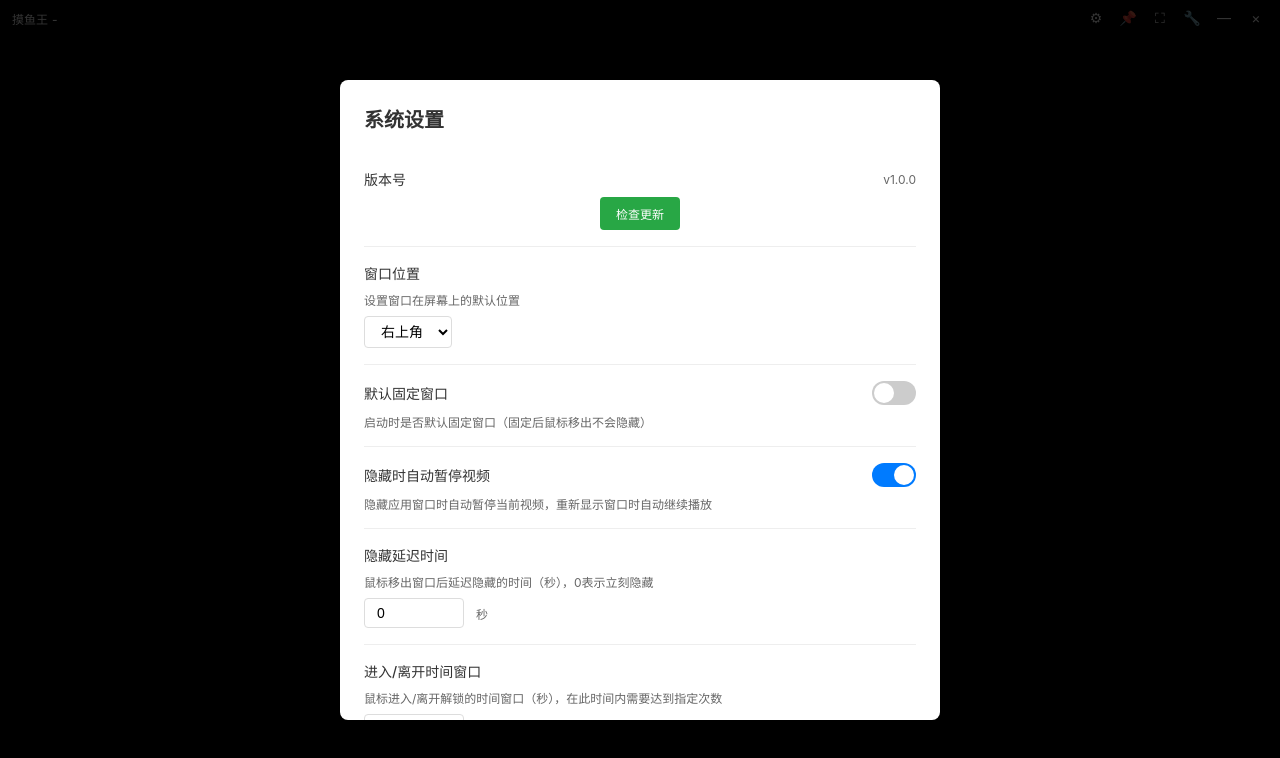
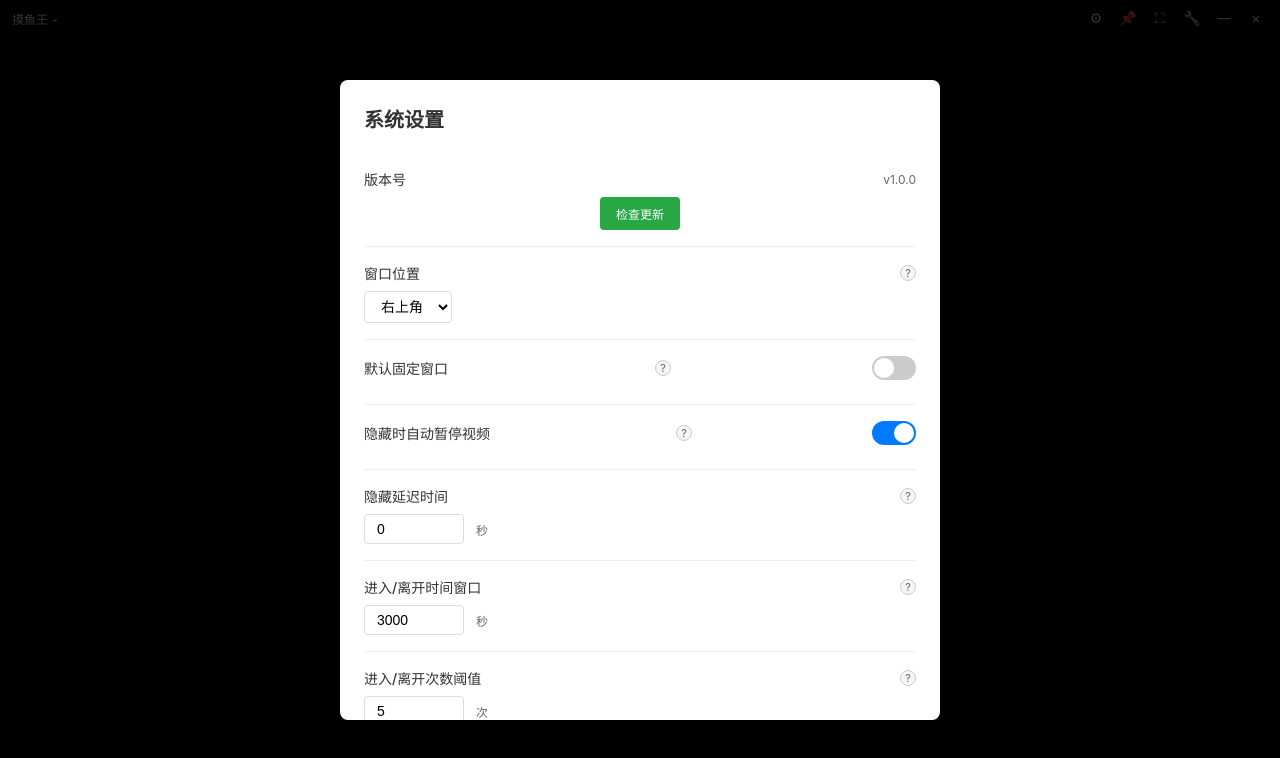
Before and after one commit to xxss0903/moyuking, a Vue app: page / in a window 1280 px wide. Both pictures are taken after a click on the element "系统设置". Shown: the top 758 px of the page. Built offline with nearby package versions, Linux system fonts and the light colour scheme.

Commit message:
ui: compact settings layout using tooltip help icons - Replace inline descriptions with '?' help icons and title tooltips - Reduce vertical space per setting item

```diff
--- a/src/components/SettingsPanel.vue
+++ b/src/components/SettingsPanel.vue
@@ -24,8 +24,11 @@
         <div class="setting-item">
           <div class="setting-label">
             <span class="setting-label-text">窗口位置</span>
+            <span
+              class="setting-help"
+              title="设置窗口在屏幕上的默认位置"
+            >?</span>
           </div>
-          <div class="setting-description">设置窗口在屏幕上的默认位置</div>
           <div class="setting-control" style="margin-top: 8px;">
             <select class="select-control" v-model="config.windowPosition" @change="updateConfig('windowPosition', $event.target.value)">
               <option value="top-left">左上角</option>
@@ -40,34 +43,43 @@
         <div class="setting-item">
           <div class="setting-label">
             <span class="setting-label-text">默认固定窗口</span>
+            <span
+              class="setting-help"
+              title="启动时是否默认固定窗口（固定后鼠标移出不会隐藏）"
+            >?</span>
             <div
               class="toggle-switch"
               :class="{ active: config.defaultPinned }"
               @click="toggleDefaultPinned"
             ></div>
           </div>
-          <div class="setting-description">启动时是否默认固定窗口（固定后鼠标移出不会隐藏）</div>
         </div>
 
         <!-- 隐藏时自动暂停视频 -->
         <div class="setting-item">
           <div class="setting-label">
             <span class="setting-label-text">隐藏时自动暂停视频</span>
+            <span
+              class="setting-help"
+              title="隐藏应用窗口时自动暂停当前视频，重新显示窗口时自动继续播放"
+            >?</span>
             <div
               class="toggle-switch"
               :class="{ active: config.autoPauseOnHide }"
               @click="toggleAutoPauseOnHide"
             ></div>
           </div>
-          <div class="setting-description">隐藏应用窗口时自动暂停当前视频，重新显示窗口时自动继续播放</div>
         </div>
 
         <!-- 隐藏延迟设置 -->
         <div class="setting-item">
           <div class="setting-label">
             <span class="setting-label-text">隐藏延迟时间</span>
+            <span
+              class="setting-help"
+              title="鼠标移出窗口后延迟隐藏的时间（秒），0 表示立刻隐藏"
+            >?</span>
           </div>
-          <div class="setting-description">鼠标移出窗口后延迟隐藏的时间（秒），0表示立刻隐藏</div>
           <div class="setting-control" style="margin-top: 8px;">
             <input
               type="number"
@@ -86,8 +98,11 @@
         <div class="setting-item">
           <div class="setting-label">
             <span class="setting-label-text">进入/离开时间窗口</span>
+            <span
+              class="setting-help"
+              title="鼠标进入/离开解锁的时间窗口（秒），在此时间内需要达到指定次数"
+            >?</span>
           </div>
-          <div class="setting-description">鼠标进入/离开解锁的时间窗口（秒），在此时间内需要达到指定次数</div>
           <div class="setting-control" style="margin-top: 8px;">
             <input
               type="number"
@@ -106,8 +121,11 @@
         <div class="setting-item">
           <div class="setting-label">
             <span class="setting-label-text">进入/离开次数阈值</span>
+            <span
+              class="setting-help"
+              title="在时间窗口内需要达到的鼠标进入/离开次数"
+            >?</span>
           </div>
-          <div class="setting-description">在时间窗口内需要达到的鼠标进入/离开次数</div>
           <div class="setting-control" style="margin-top: 8px;">
             <input
               type="number"
@@ -126,8 +144,11 @@
         <div class="setting-item">
           <div class="setting-label">
             <span class="setting-label-text">配置文件</span>
+            <span
+              class="setting-help"
+              title="查看配置文件路径和内容"
+            >?</span>
           </div>
-          <div class="setting-description">查看配置文件路径和内容</div>
           <div class="setting-control" style="margin-top: 8px; flex-direction: column; align-items: flex-start; gap: 8px;">
             <div style="font-size: 12px; color: #666; word-break: break-all;">
               路径: {{ configFilePath || '加载中...' }}
@@ -417,6 +438,25 @@ onMounted(() => {
   margin-top: 4px;
 }
 
+.setting-help {
+  margin-left: 6px;
+  width: 16px;
+  height: 16px;
+  border-radius: 50%;
+  border: 1px solid #ccc;
+  display: inline-flex;
+  align-items: center;
+  justify-content: center;
+  font-size: 11px;
+  color: #666;
+  cursor: default;
+  background: #f5f5f5;
+}
+
+.setting-help:hover {
+  background: #e0e0e0;
+}
+
 .setting-control {
   display: flex;
   align-items: center;
```
